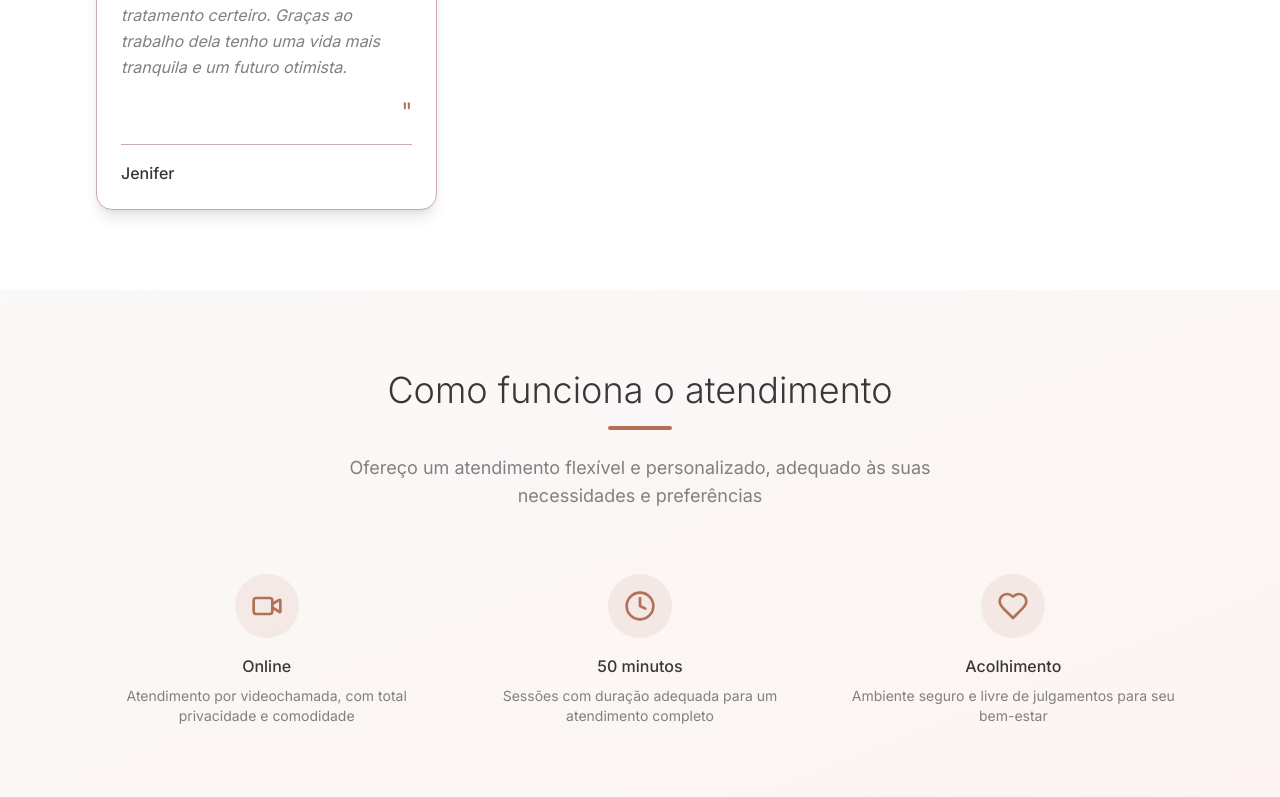
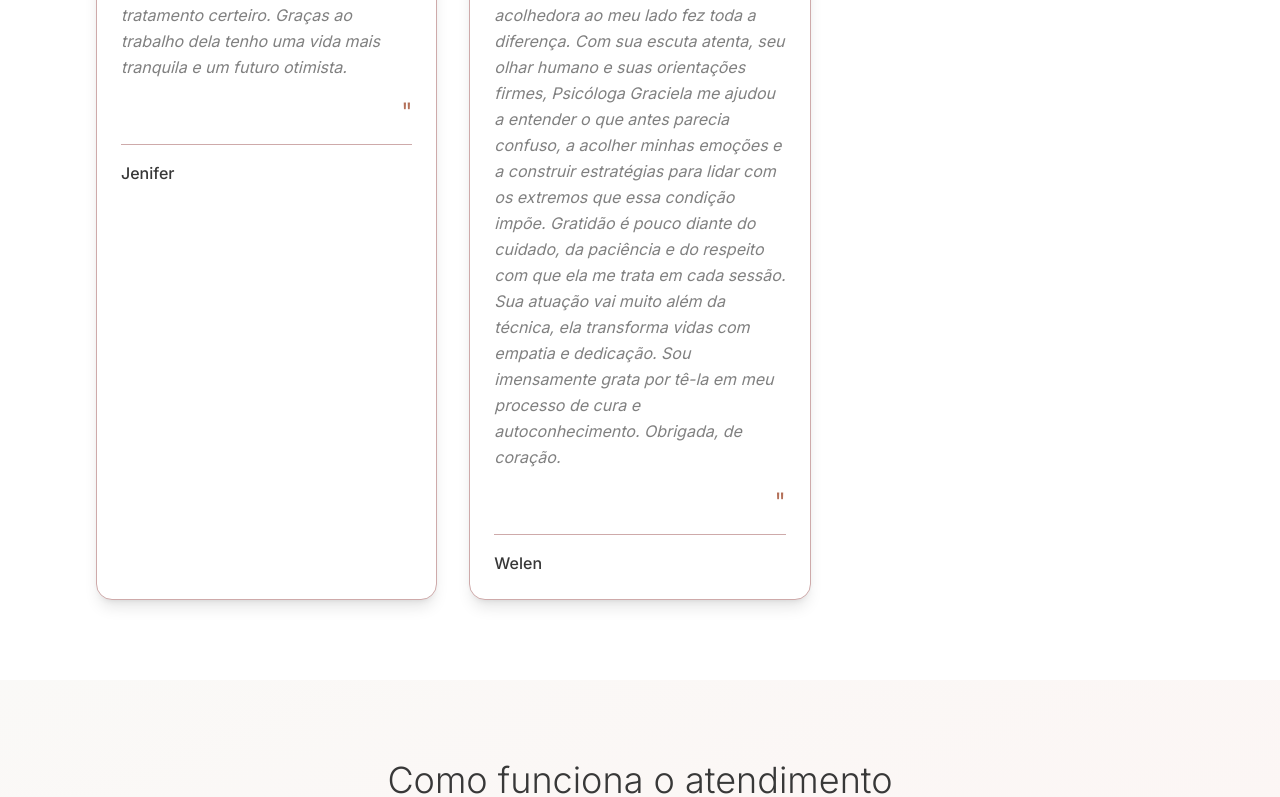
Before and after one commit to joaozzns/psicologiagrazi, a React (Vite) app: page / in a window 1280 px wide. Shown: the part 3271-4068 px from the top of the page. Built offline with nearby package versions, Linux system fonts and the light colour scheme.

Commit message:
Add new testimonial
Add a new testimonial to the "Depoimentos" section.

```diff
--- a/src/components/Testimonials.tsx
+++ b/src/components/Testimonials.tsx
@@ -1,4 +1,3 @@
-
 const Testimonials = () => {
   const testimonials = [
     {
@@ -28,6 +27,10 @@ const Testimonials = () => {
     {
       name: "Jenifer",
       text: "O atendimento da Graciela é ótimo, ela é muito paciente e atenciosa! Vivi muito tempo com diagnósticos errados, mas com o acompanhamento dela, tive o diagnóstico correto e tratamento certeiro. Graças ao trabalho dela tenho uma vida mais tranquila e um futuro otimista."
+    },
+    {
+      name: "Welen",
+      text: "A jornada com o transtorno bipolar não é fácil, pelo contrário, é cheia de altos e baixos, incertezas e recomeços. Mas ter uma psicóloga tão sensível, competente e acolhedora ao meu lado fez toda a diferença. Com sua escuta atenta, seu olhar humano e suas orientações firmes, Psicóloga Graciela me ajudou a entender o que antes parecia confuso, a acolher minhas emoções e a construir estratégias para lidar com os extremos que essa condição impõe. Gratidão é pouco diante do cuidado, da paciência e do respeito com que ela me trata em cada sessão. Sua atuação vai muito além da técnica, ela transforma vidas com empatia e dedicação. Sou imensamente grata por tê-la em meu processo de cura e autoconhecimento. Obrigada, de coração."
     }
   ];
 
```
